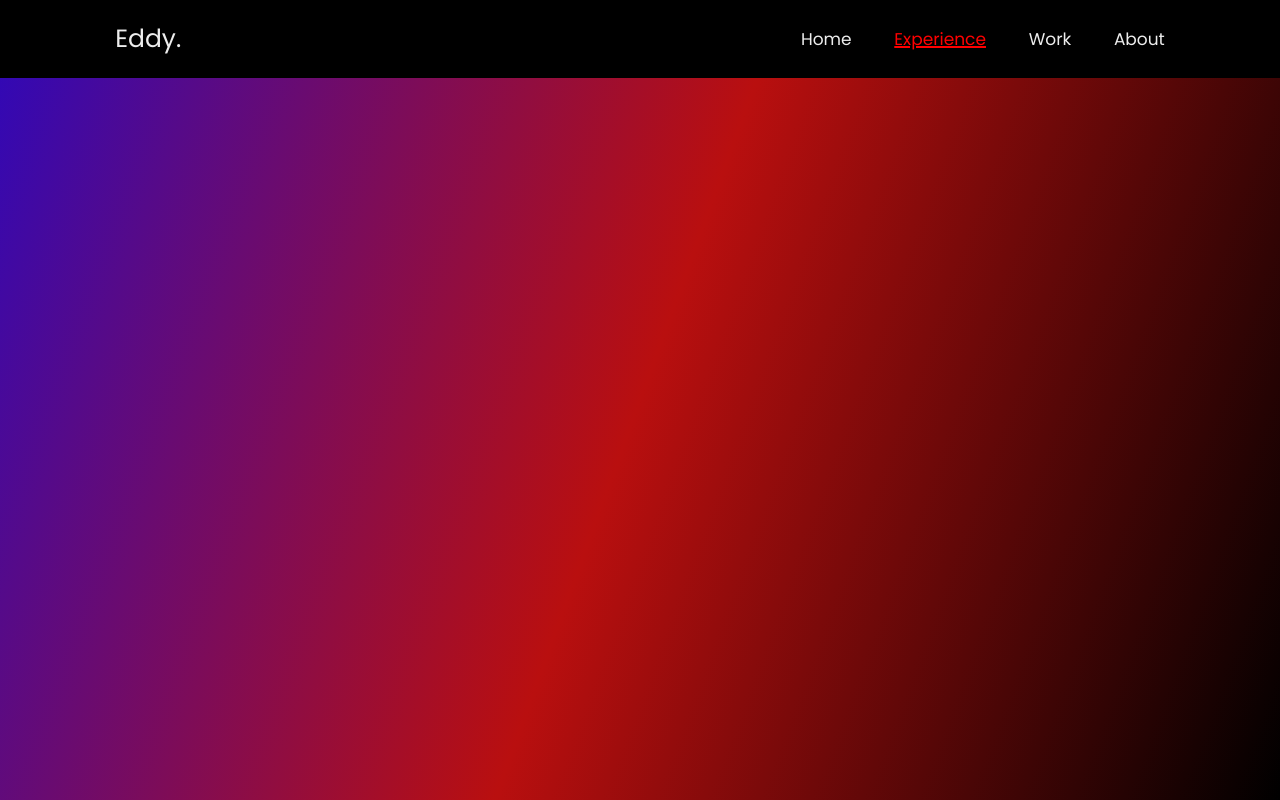
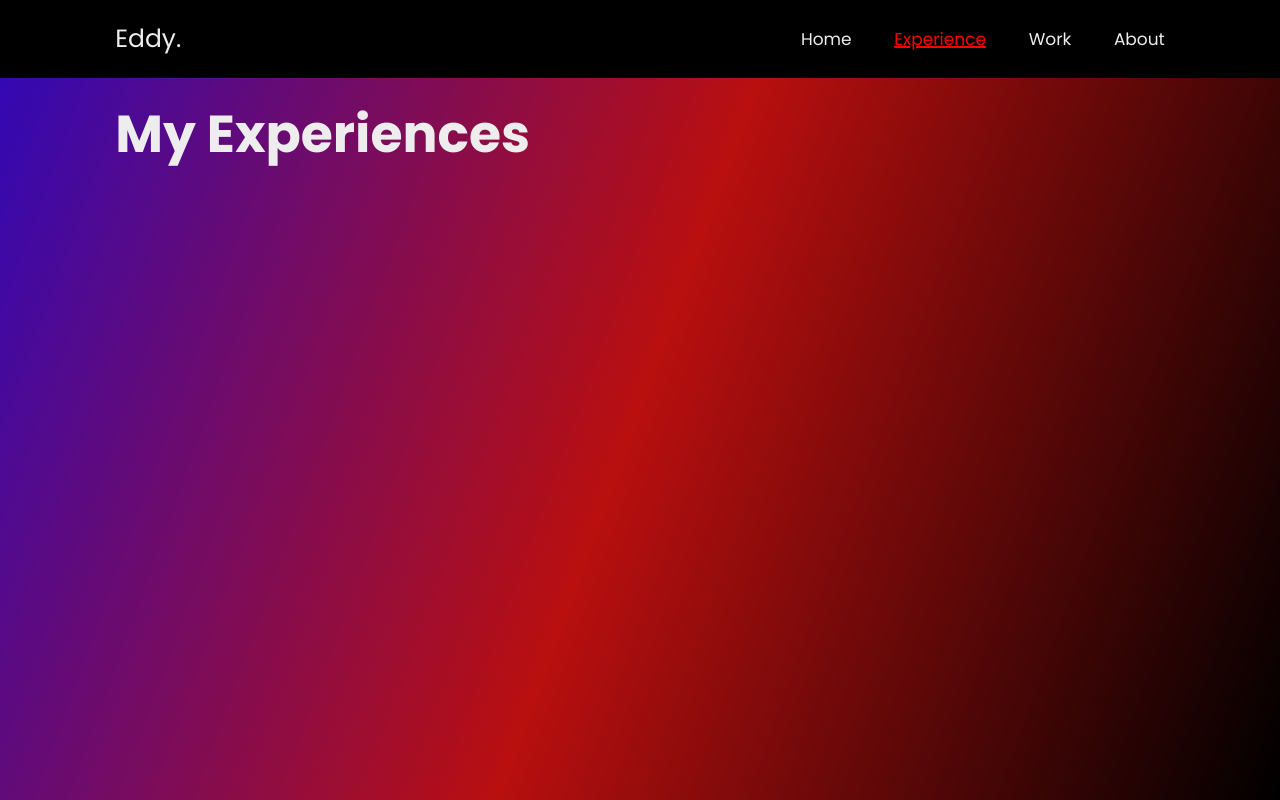
Before and after one commit to Eddy02136/Portfolio, a plain HTML site: page html/experience.html in a window 1280 px wide. Drawn offline with nearby package versions, Linux system fonts and the light colour scheme; files whose address does not match are found by name.

Commit message:
[ADD] title into experiences section

```diff
--- a/css/index.css
+++ b/css/index.css
@@ -100,7 +100,7 @@ section {
     flex-direction: column;
 }
 
-.about .title {
+.title {
     display: flex;
     text-align: center;
     margin-top: 2.5rem;
--- a/html/experience.html
+++ b/html/experience.html
@@ -28,6 +28,10 @@
         </nav>
     </header>
 
+    <section class="experience" id="experience">
+        <h3 class="title">My Experiences</h3>
+    </section>
+
     <script src="index.js"></script>
 </body>
 </html>
```
